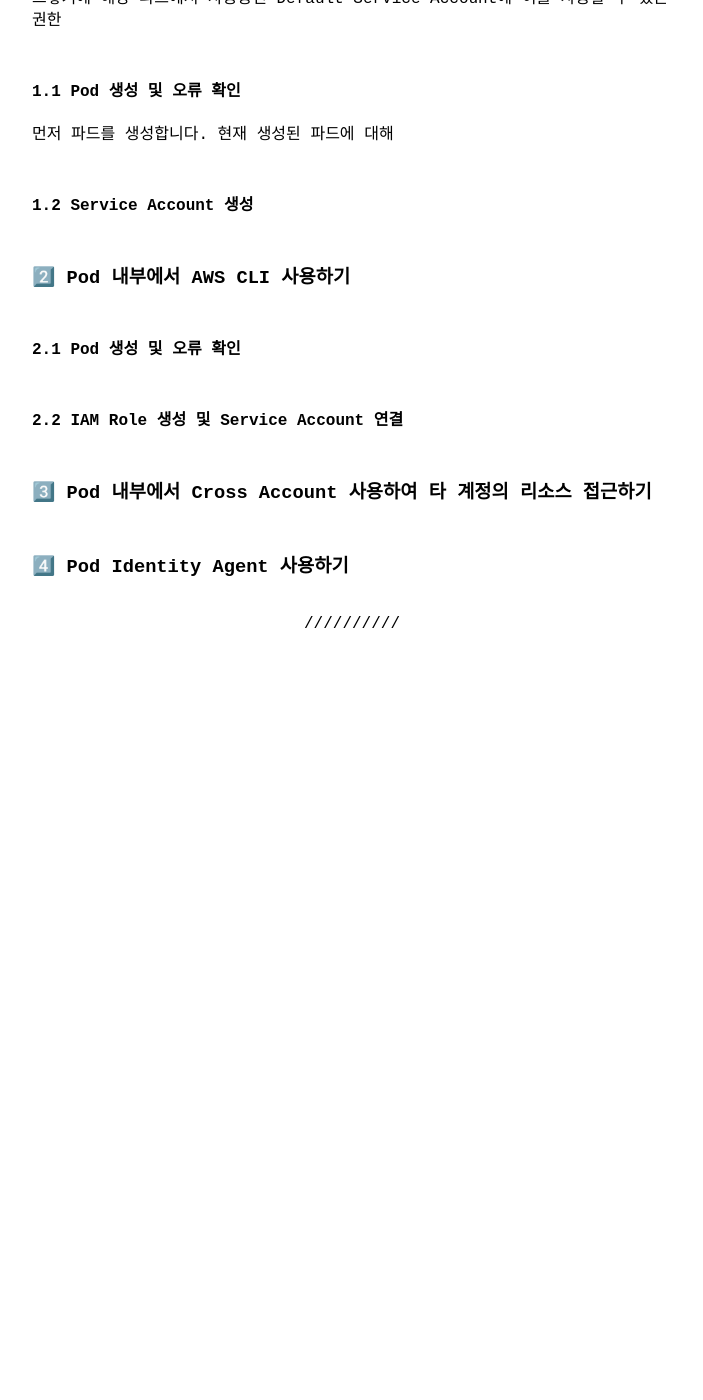
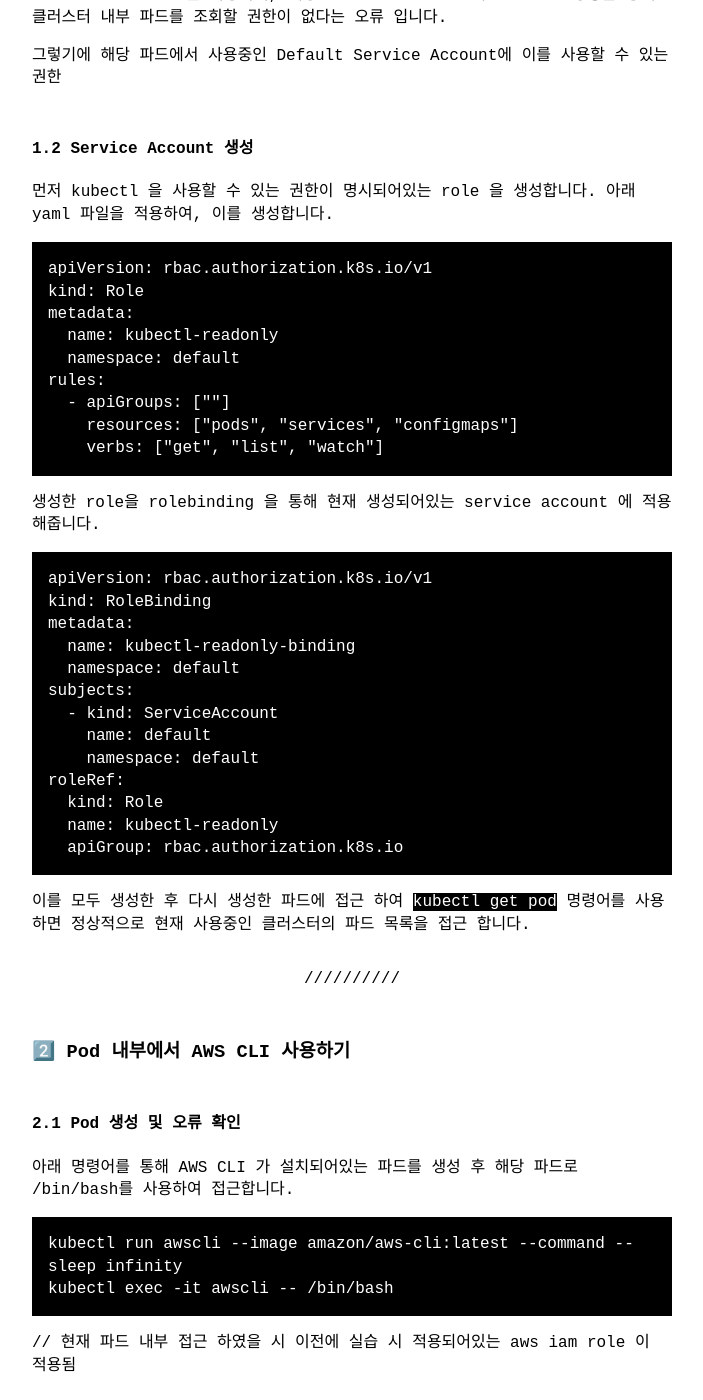
Before and after one commit to coodns/blog, a Jekyll site: the page built from _posts/2025-04-02-Pod 안으로 들어가기.md, in a window 1280 px wide and 1400 px high, scrolled down 847 px. Shown: the whole window, without its empty margins (288-991 px from the left). Built offline with Jekyll 4.4.1, drawn with Linux system fonts in a browser that asks for light colours; comment, search, counter and statistics services are not loaded; before the commit the page ends 1578 px from its top, so only the background shows below that; some of the changed text lies outside the part shown.

Commit message:
0405 fuck you

````diff
--- a/_config.yml
+++ b/_config.yml
@@ -14,7 +14,7 @@ favicon: "logo.png" # name+extension of favicon (which must be put on the root f
 theme: no-style-please # if you are using GitHub Pages, change it to remote_theme: riggraz/no-style-please
 
 theme_config:
-  appearance: "auto" # can be "light", "dark" or "auto"
+  appearance: "light" # can be "light", "dark" or "auto"
   back_home_text: ".." # customize text for homepage link in post layout
   date_format: "%Y-%m-%d" # customize how date is formatted
   show_description: true # show blog description in home page
--- a/_posts/2025-04-02-Pod 안으로 들어가기.md
+++ b/_posts/2025-04-02-Pod 안으로 들어가기.md
@@ -2,9 +2,12 @@
 layout: post
 category: k8s
 ---
-# test
 ##  🌊 Under the Pod 🌊
 ### 1️⃣ Pod 내부에서 kubectl 사용하기
+
+
+#### 1.1 Pod 생성 및 오류 확인
+먼저 파드를 생성합니다. 현재 생성된 파드에 대해
 
 먼저 아래 명령어를 통해 kubectl 이 설치되어있는 새로운 파드를 생성한 후 파드에 접속합니다.
 
@@ -24,12 +27,60 @@ kubectl get pod
 
 그렇기에 해당 파드에서 사용중인 Default Service Account에 이를 사용할 수 있는 권한
 
+#### 1.2 Service Account 생성
 
-#### 1.1 Pod 생성 및 오류 확인
-먼저 파드를 생성합니다. 현재 생성된 파드에 대해
-#### 1.2 Service Account 생성
+먼저 kubectl 을 사용할 수 있는 권한이 명시되어있는 role 을 생성합니다. 아래 yaml 파일을 적용하여, 이를 생성합니다.
+
+```yaml
+apiVersion: rbac.authorization.k8s.io/v1
+kind: Role
+metadata:
+  name: kubectl-readonly
+  namespace: default
+rules:
+  - apiGroups: [""]
+    resources: ["pods", "services", "configmaps"]
+    verbs: ["get", "list", "watch"]
+```
+
+생성한 role을 rolebinding 을 통해 현재 생성되어있는 service account 에 적용 해줍니다.
+
+```yaml
+apiVersion: rbac.authorization.k8s.io/v1
+kind: RoleBinding
+metadata:
+  name: kubectl-readonly-binding
+  namespace: default
+subjects:
+  - kind: ServiceAccount
+    name: default
+    namespace: default
+roleRef:
+  kind: Role
+  name: kubectl-readonly
+  apiGroup: rbac.authorization.k8s.io
+```
+
+이를 모두 생성한 후 다시 생성한 파드에 접근 하여 `kubectl get pod` 명령어를 사용 하면 정상적으로 현재 사용중인 클러스터의 파드 목록을 접근 합니다.
+
+<hr/>
+
+
 ### 2️⃣ Pod 내부에서 AWS CLI 사용하기
+
 #### 2.1 Pod 생성 및 오류 확인
+
+아래 명령어를 통해 AWS CLI 가 설치되어있는 파드를 생성 후 해당 파드로 /bin/bash를 사용하여 접근합니다.
+
+```bash
+kubectl run awscli --image amazon/aws-cli:latest --command -- sleep infinity
+kubectl exec -it awscli -- /bin/bash
+```
+
+// 현재 파드 내부 접근 하였을 시 이전에 실습 시 적용되어있는 aws iam role 이 적용됨
+
+
+
 #### 2.2 IAM Role 생성 및 Service Account 연결
 ### 3️⃣ Pod 내부에서 Cross Account 사용하여 타 계정의 리소스 접근하기
 ### 4️⃣ Pod Identity Agent 사용하기
````
Also changed, not shown: images/week401.png (added).
